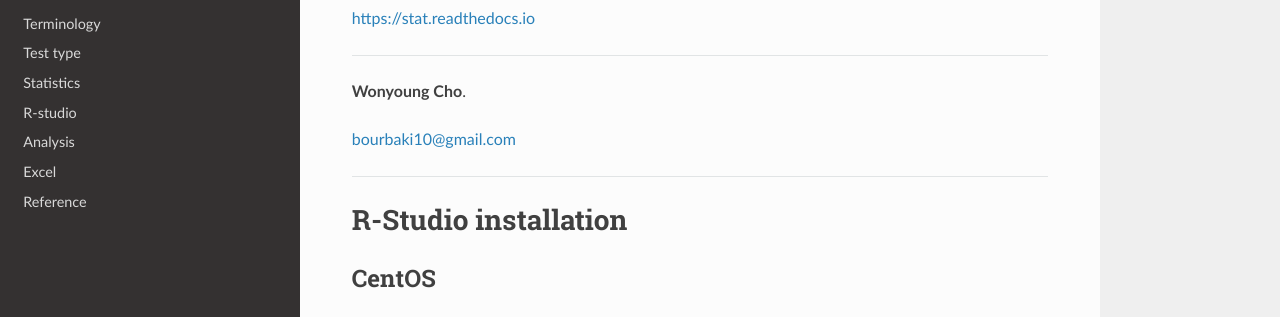
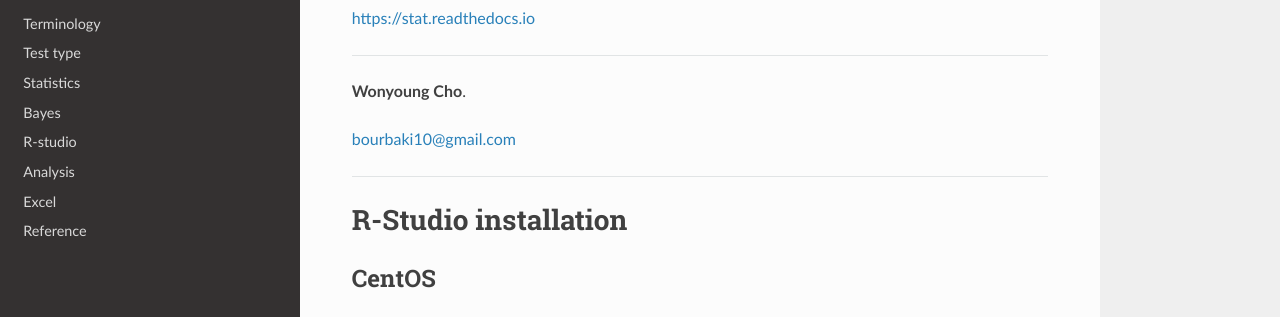
Before and after one commit to WonyoungCho/Statistics, an MkDocs documentation site: the page built from docs/index.md, in a window 1280 px wide. Shown: the part 201-518 px from the top of the page. Built offline with MkDocs 1.6.1, drawn with Linux system fonts in a browser that asks for light colours; nearby versions of some CDN libraries; old or Windows-style settings are respelled for this version of MkDocs.

Commit message:
Update mkdocs.yml

```diff
--- a/mkdocs.yml
+++ b/mkdocs.yml
@@ -13,6 +13,7 @@ pages:
         - 'Terminology' : 'terminology.md'
         - 'Test type' : 'which_test.md'
         - 'Statistics'  : 'basic.md'
+    - Bayes: 'bayes.md'
     - R-studio: 'R.md'
     - Analysis: 'analysis.md'
     - Excel: 'excel.md'
```
